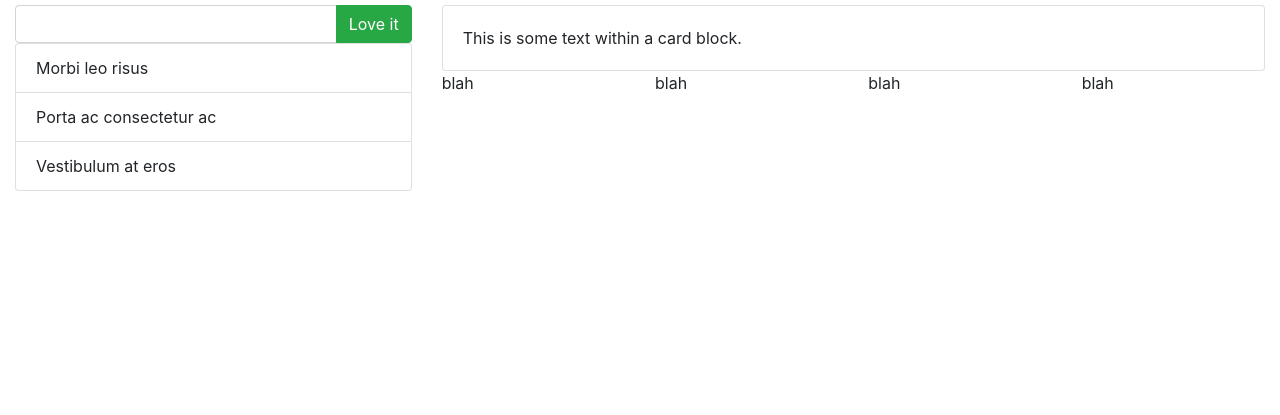
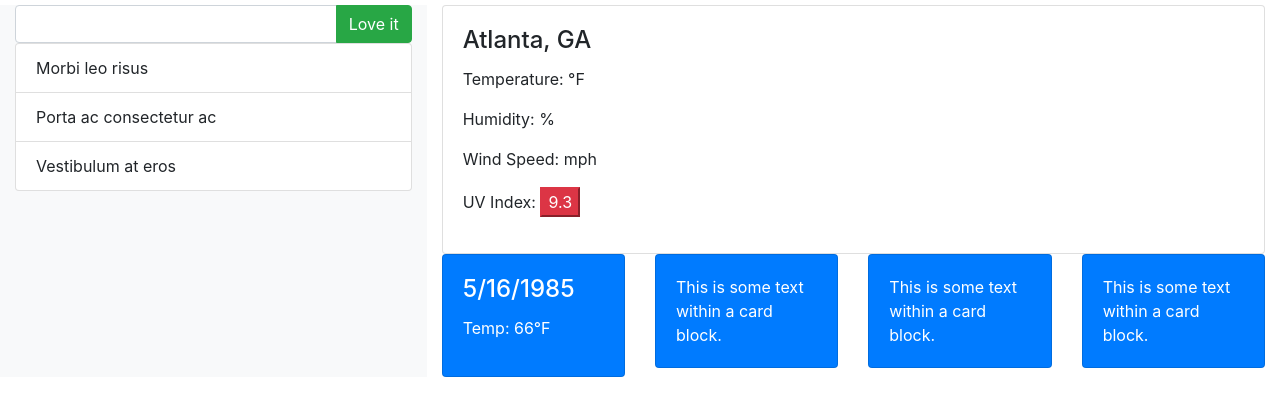
Before and after one commit to zackapotamus/Weather-Dashboard, a plain HTML site: page index.html in a window 1280 px wide. Shown: the part 51-466 px from the top of the page. Drawn offline with nearby package versions, Linux system fonts and the light colour scheme.

Commit message:
fleshing it out

```diff
--- a/index.html
+++ b/index.html
@@ -17,7 +17,7 @@
     <h1>Hello, world!</h1>
     <div class="container-fluid">
         <div class="row">
-            <div class="col-4">
+            <div class="col-4 bg-light">
                 <div class="row">
                     <div class="col-12">
                         <div class="input-group">
@@ -42,23 +42,48 @@
                     <div class="col-12">
                         <div class="card">
                             <div class="card-body">
-                                This is some text within a card block.
+                                <h4 class="card-title" id="city-display">Atlanta, GA</h4>
+                                <div class="card-text">
+                                    <p>Temperature: <span id="temp"></span> °F</p>
+                                    <p>Humidity: <span id="temp"></span> %</p>
+                                    <p>Wind Speed: <span id="temp"></span> mph</p>
+                                    <p>UV Index: <button class="btn-danger">9.3</button></p>
+                                </div>
                             </div>
                         </div>
                     </div>
                     <div class="col-12">
                         <div class="row">
                             <div class="col-3">
-                                blah
+                                <div class="card bg-primary text-white">
+                                    <div class="card-body">
+                                        <h4 class="card-title">5/16/1985</h4>
+                                        <div class="card-text">
+                                            <p>Temp: 66°F</p>
+                                        </div>
+                                    </div>
+                                </div>
                             </div>
                             <div class="col-3">
-                                blah
+                                <div class="card bg-primary text-white">
+                                    <div class="card-body">
+                                        This is some text within a card block.
+                                    </div>
+                                </div>
                             </div>
                             <div class="col-3">
-                                blah
+                                <div class="card bg-primary text-white">
+                                    <div class="card-body">
+                                        This is some text within a card block.
+                                    </div>
+                                </div>
                             </div>
                             <div class="col-3">
-                                blah
+                                <div class="card bg-primary text-white">
+                                    <div class="card-body">
+                                        This is some text within a card block.
+                                    </div>
+                                </div>
                             </div>
                         </div>
                     </div>
--- a/script.js
+++ b/script.js
@@ -0,0 +1,25 @@
+$(document).ready(function () {
+
+    function getForecast(city) {
+        $.ajax({
+            method: "GET",
+            url: "api.openweathermap.org/data/2.5/forecast",
+            appid: "d79b99e05cd4de87d3c249ae95d1b3ff",
+            q: city
+        }).then(function (result) {
+            console.log(result);
+        });
+
+    }
+
+    function getCurrentWeather(city) {
+        $.ajax({
+            method: "GET",
+            url: "api.openweathermap.org/data/2.5/weather",
+            appid: "d79b99e05cd4de87d3c249ae95d1b3ff",
+            q: city
+        }).then(function (result) {
+            console.log(result);
+        });
+    }
+});
```
